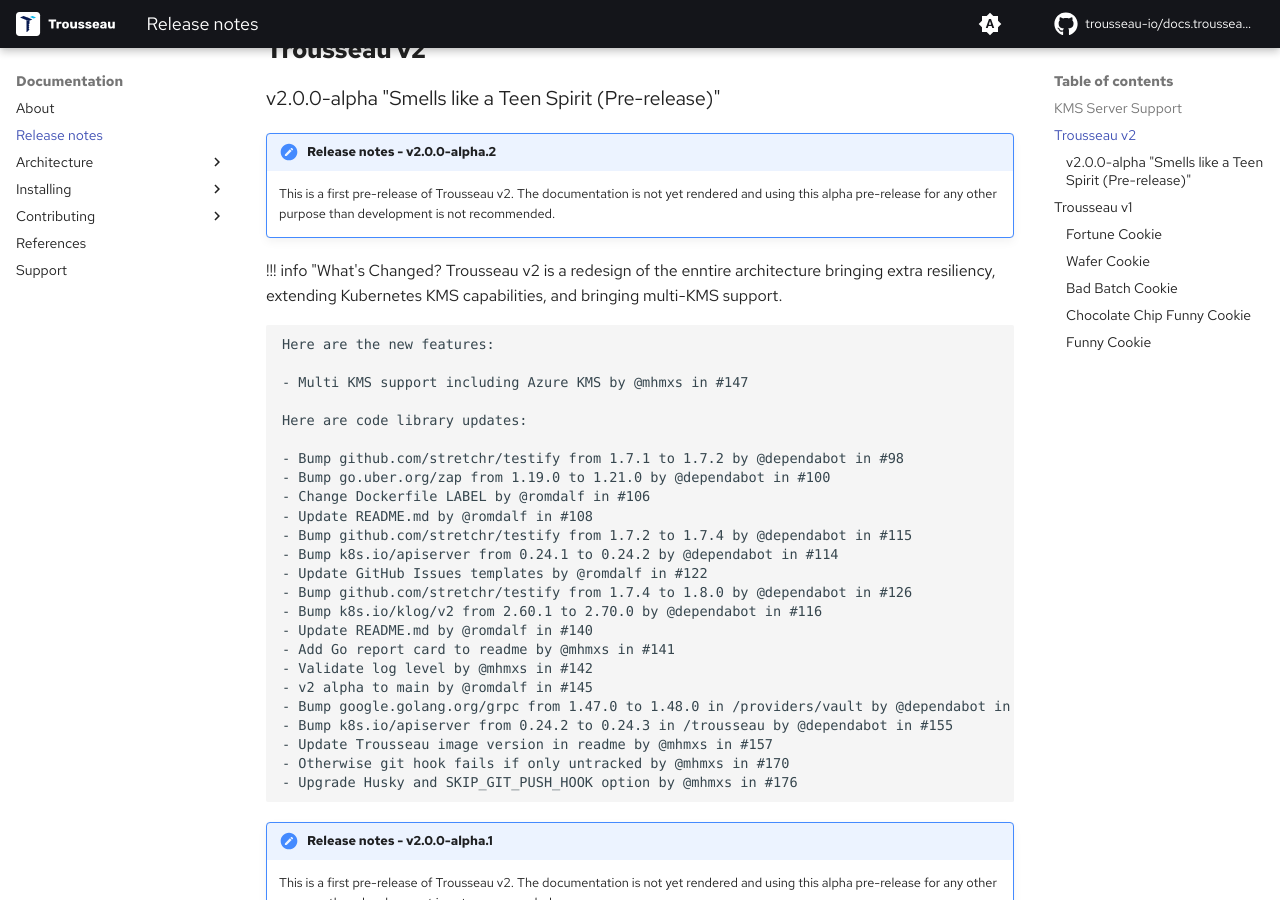
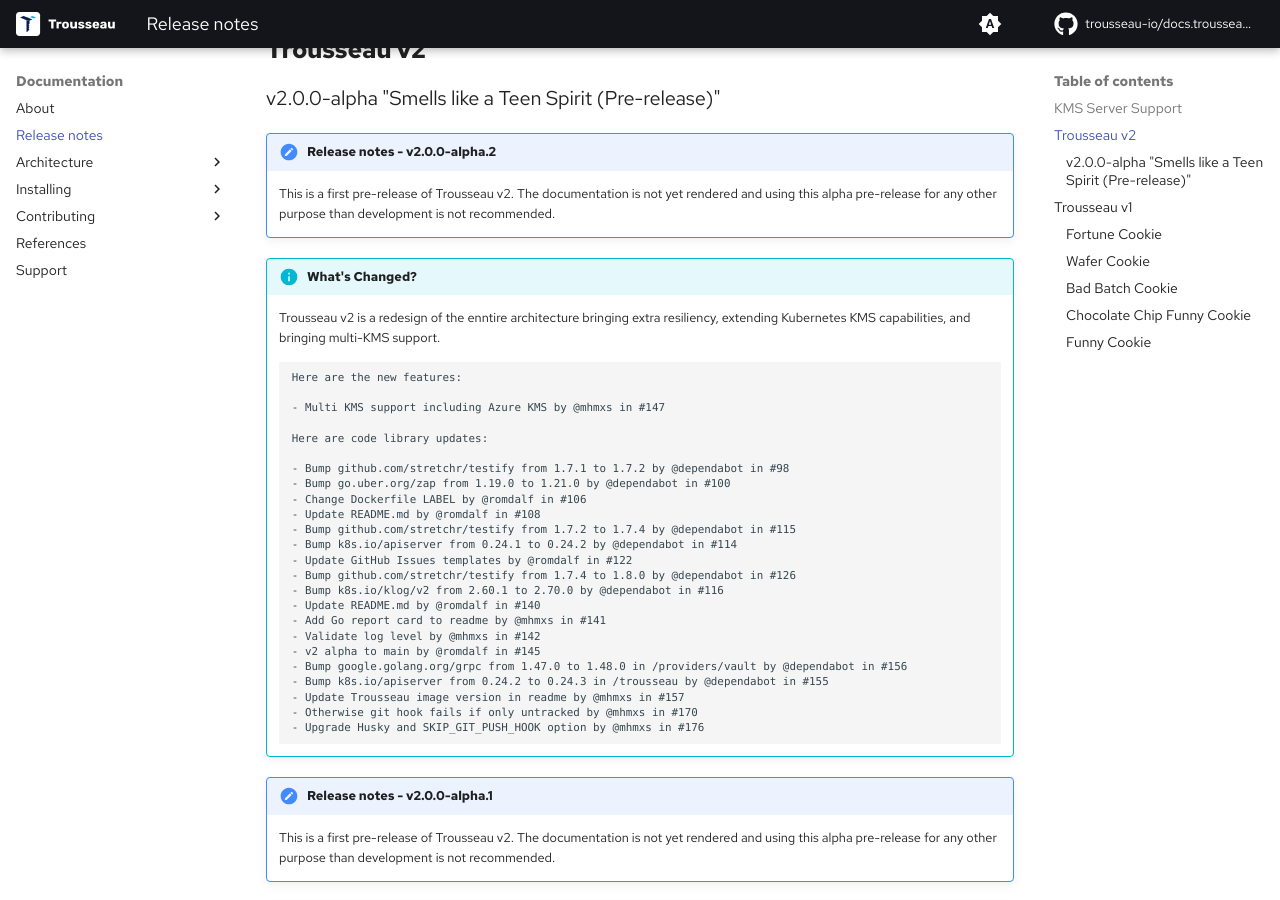
Before and after one commit to Trousseau-io/docs.trousseau.io, an MkDocs documentation site: the page built from docs/trousseau/release_notes.md, in a window 1280 px wide and 900 px high, scrolled down 495 px. Built offline with MkDocs 1.6.1 and Material for MkDocs 9.7.7, drawn with Linux system fonts in a browser that asks for light colours; some web fonts are replaced; comment, search, counter and statistics services are not loaded.

Commit message:
Update release_notes.md

````diff
--- a/docs/trousseau/release_notes.md
+++ b/docs/trousseau/release_notes.md
@@ -17,8 +17,9 @@
     The documentation is not yet rendered and using this alpha pre-release for any other purpose than development is not recommended.
 
 
-!!! info "What's Changed?
+!!! info "What's Changed?"
     Trousseau v2 is a redesign of the enntire architecture bringing extra resiliency, extending Kubernetes KMS capabilities, and bringing multi-KMS support.
+
     ```
     Here are the new features:
 
````
